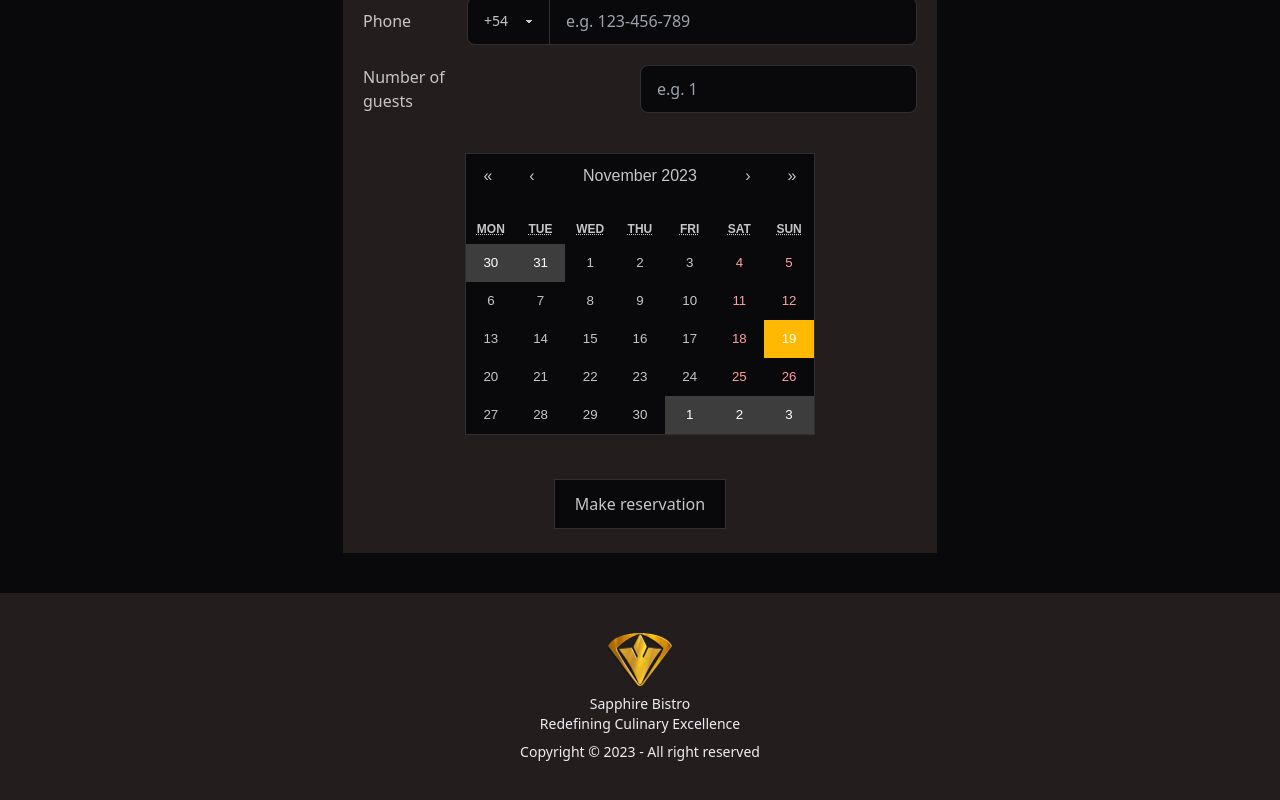
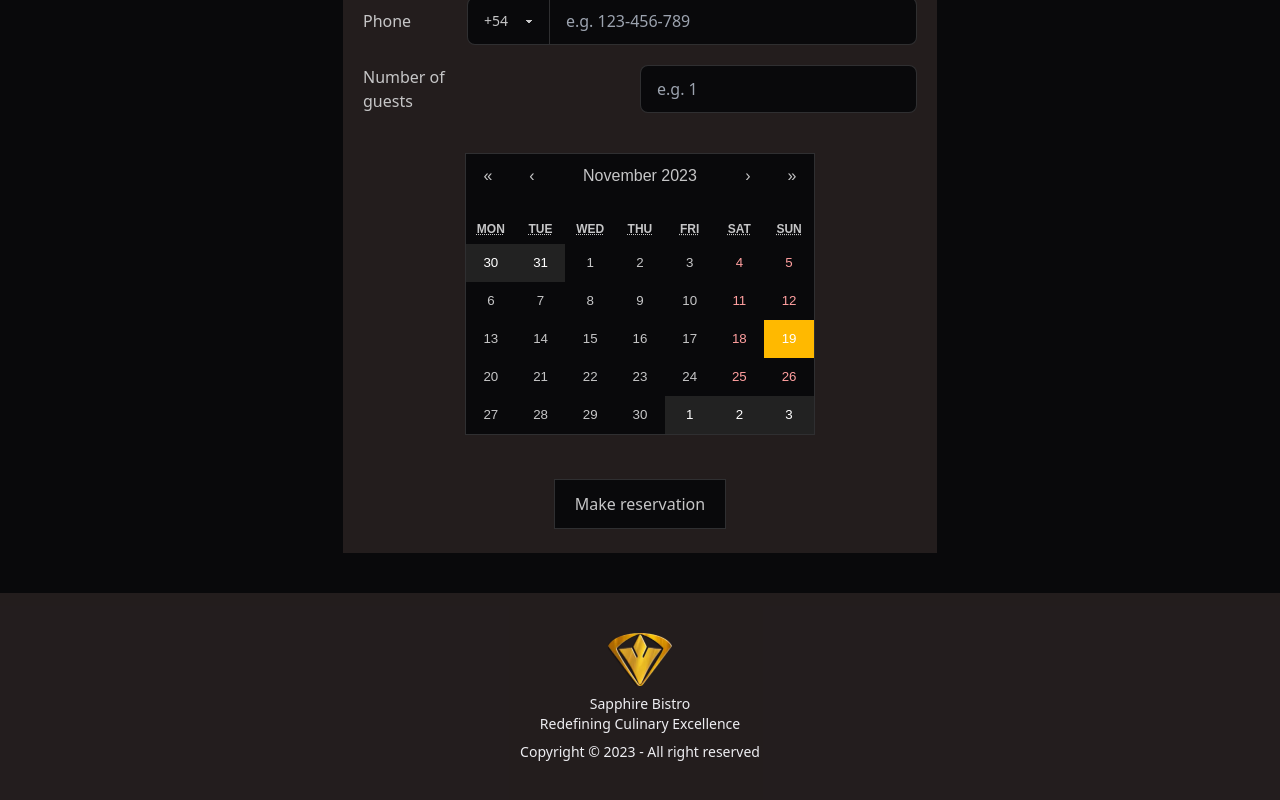
Before and after one commit to heidenreich20/sapphire-bistro, a React (Vite) app: page / in a window 1280 px wide. Shown: the part 3459-4259 px from the top of the page. Built offline with nearby package versions, Linux system fonts and the light colour scheme; a web font is replaced by a local one.

Commit message:
minor fixes

```diff
--- a/src/Calendar.css
+++ b/src/Calendar.css
@@ -87,7 +87,7 @@
 
 .react-calendar__month-view__days__day--neighboringMonth {
   color: #ffffff;
-  background-color: rgb(61, 61, 61) !important;
+  background-color: rgb(34, 34, 34) !important;
 }
 
 .react-calendar__year-view .react-calendar__tile,
```
